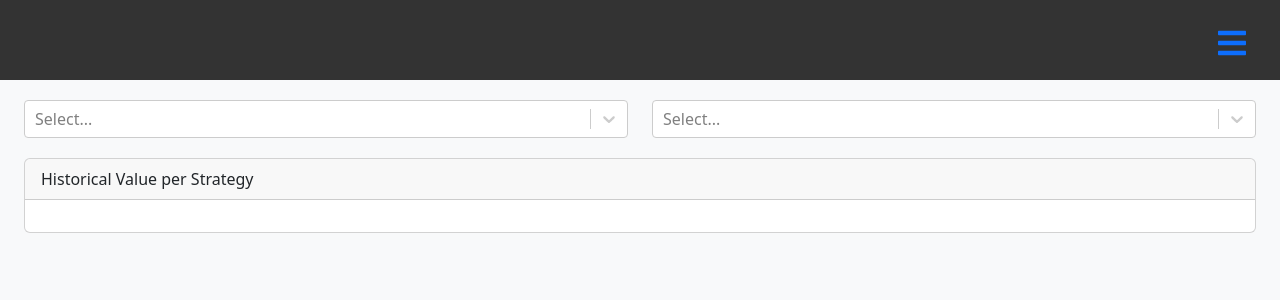
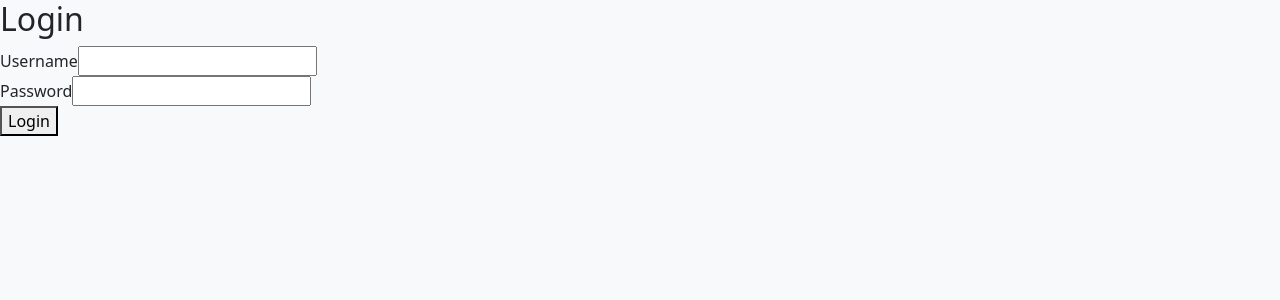
Before and after one commit to r0fls/soad, a React (Create React App) app in the folder trading-dashboard/: page / in a window 1280 px wide. Shown: the top 300 px of the page. Built offline with nearby package versions, Linux system fonts and the light colour scheme; no server answers.

Commit message:
add auth

```diff
--- a/trading-dashboard/src/App.js
+++ b/trading-dashboard/src/App.js
@@ -1,5 +1,5 @@
-import React from 'react';
-import { BrowserRouter as Router, Route, Routes } from 'react-router-dom';
+import React, { useState, useEffect } from 'react';
+import { BrowserRouter as Router, Route, Routes, useNavigate } from 'react-router-dom';
 import 'bootstrap/dist/css/bootstrap.min.css';
 import './App.css';
 import Dashboard from './Dashboard';
@@ -8,10 +8,26 @@ import Positions from './Positions';
 import Trades from './Trades';
 import Insights from './Insights';
 import Sidebar from './Sidebar';
+import Login from './Login';
+import axios from 'axios';
 
 const App = () => {
+    const [token, setToken] = useState(localStorage.getItem('token'));
+
+    useEffect(() => {
+        if (token) {
+            localStorage.setItem('token', token);
+            axios.defaults.headers.common['Authorization'] = `Bearer ${token}`;
+        } else {
+            localStorage.removeItem('token');
+            delete axios.defaults.headers.common['Authorization'];
+        }
+    }, [token]);
+
     return (
         <Router>
+            {token ? (
+                <>
                     <Sidebar />
                     <div className="container-fluid">
                         <Routes>
@@ -22,6 +38,12 @@ const App = () => {
                             <Route path="/insights" element={<Insights />} />
                         </Routes>
                     </div>
+                </>
+            ) : (
+                <Routes>
+                    <Route path="*" element={<Login setToken={setToken} />} />
+                </Routes>
+            )}
         </Router>
     );
 };
--- /dev/null
+++ b/trading-dashboard/src/Login.js
@@ -0,0 +1,38 @@
+import React, { useState } from 'react';
+import axiosInstance from './axiosInstance';
+
+const Login = ({ setToken }) => {
+    const [username, setUsername] = useState('');
+    const [password, setPassword] = useState('');
+    const [error, setError] = useState('');
+
+    const handleSubmit = async (e) => {
+        e.preventDefault();
+        try {
+            const response = await axiosInstance.post('/login', { username, password });
+            setToken(response.data.access_token);
+        } catch (err) {
+            setError('Invalid username or password');
+        }
+    };
+
+    return (
+        <div>
+            <h2>Login</h2>
+            {error && <p>{error}</p>}
+            <form onSubmit={handleSubmit}>
+                <div>
+                    <label>Username</label>
+                    <input type="text" value={username} onChange={(e) => setUsername(e.target.value)} />
+                </div>
+                <div>
+                    <label>Password</label>
+                    <input type="password" value={password} onChange={(e) => setPassword(e.target.value)} />
+                </div>
+                <button type="submit">Login</button>
+            </form>
+        </div>
+    );
+};
+
+export default Login;
--- a/trading-dashboard/src/axiosInstance.js
+++ b/trading-dashboard/src/axiosInstance.js
@@ -6,4 +6,12 @@ const axiosInstance = axios.create({
     baseURL: baseURL,
 });
 
+axiosInstance.interceptors.request.use((config) => {
+    const token = localStorage.getItem('token');
+    if (token) {
+        config.headers['Authorization'] = `Bearer ${token}`;
+    }
+    return config;
+});
+
 export default axiosInstance;
```
Also changed, not shown: trading-dashboard/src/axiosProdInstance.js (+8 -0 lines), 2 other files (tests, documents, lock files or other folders). Lines whose indentation alone changed are shown as unchanged.
